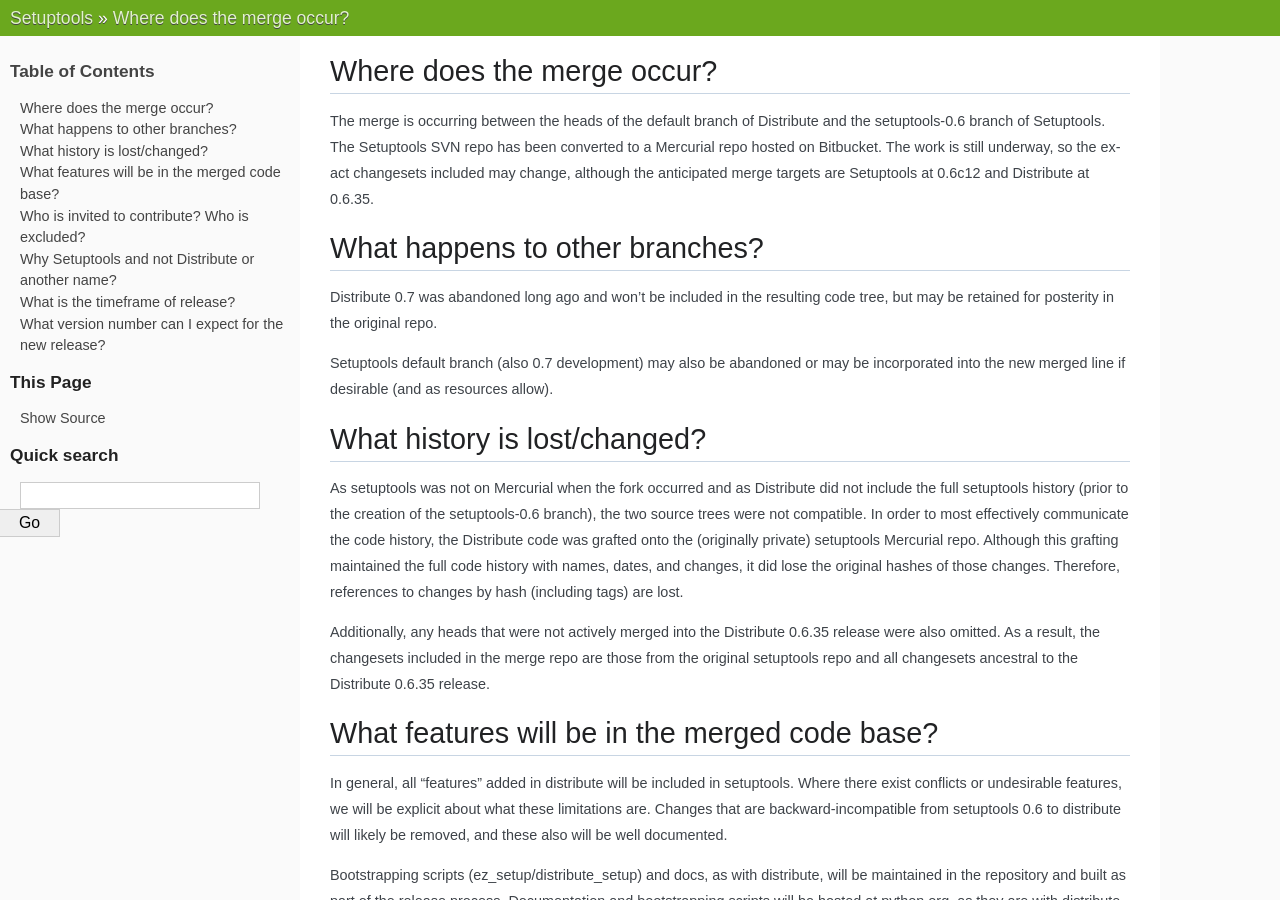
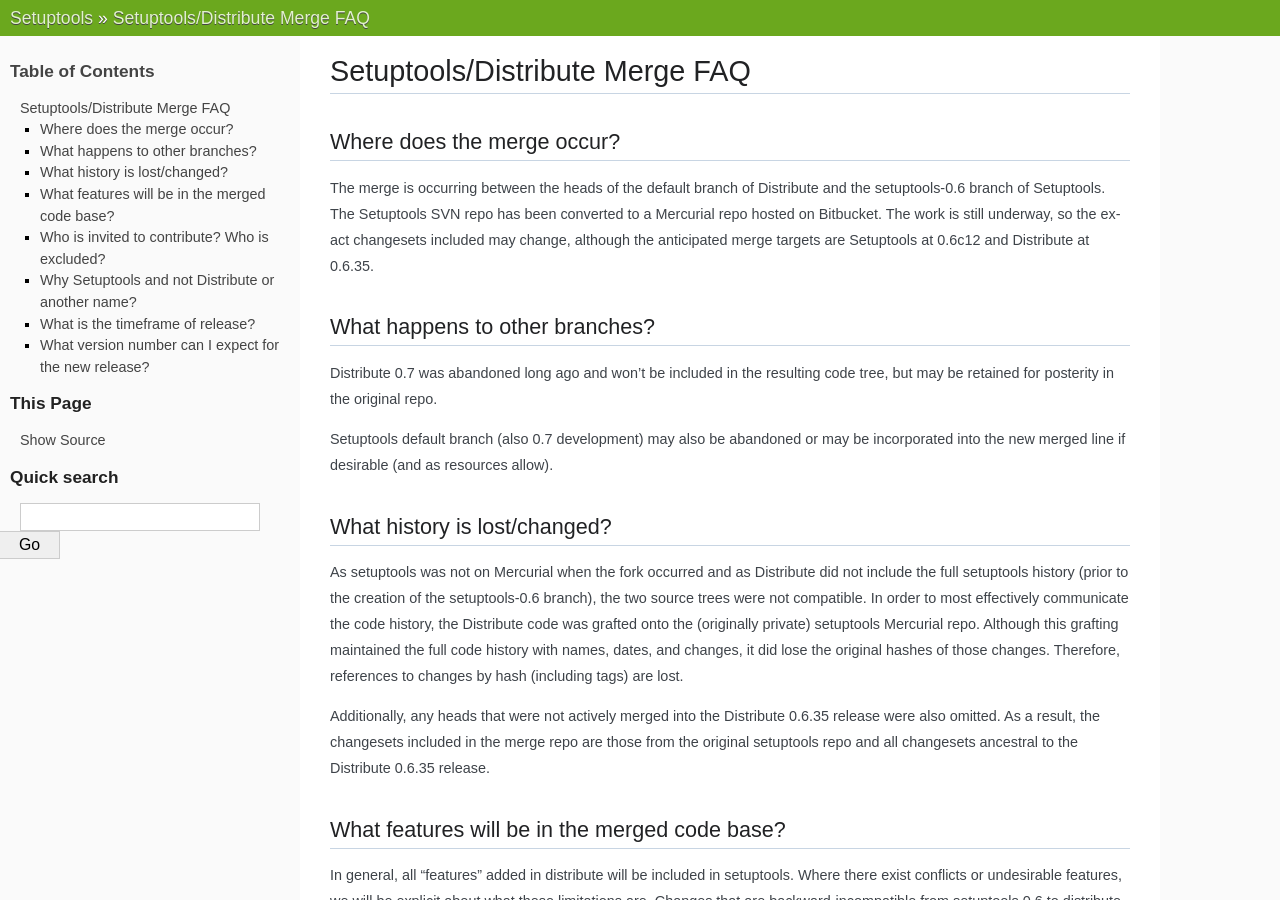
Before and after one commit to Distrotech/setuptools, a Sphinx documentation site: the page built from docs/merge-faq.txt, in a window 1280 px wide and 900 px high. Built offline with Sphinx 7.4.7, drawn with Linux system fonts in a browser that asks for light colours; some of the changed text lies outside the part shown.

Commit message:
Add heading

```diff
--- a/docs/merge-faq.txt
+++ b/docs/merge-faq.txt
@@ -1,3 +1,6 @@
+Setuptools/Distribute Merge FAQ
+-------------------------------
+
 Where does the merge occur?
 ========================================================
 
```
